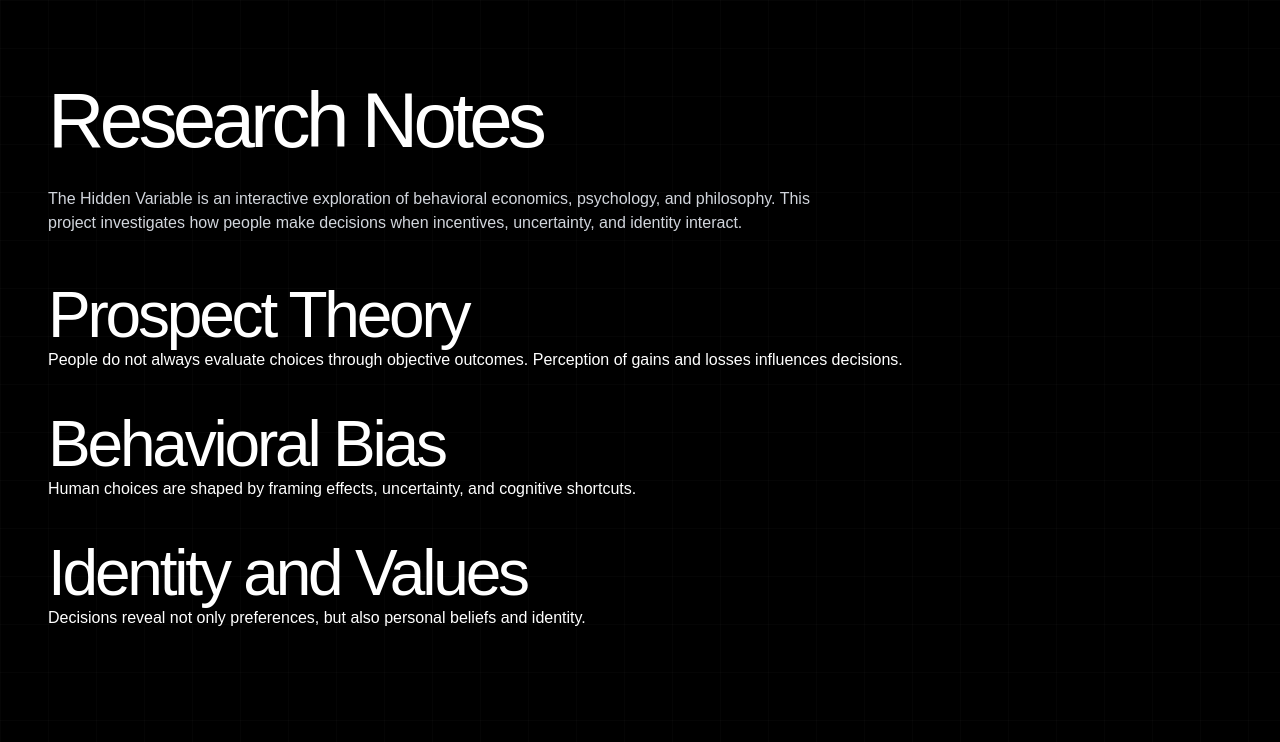
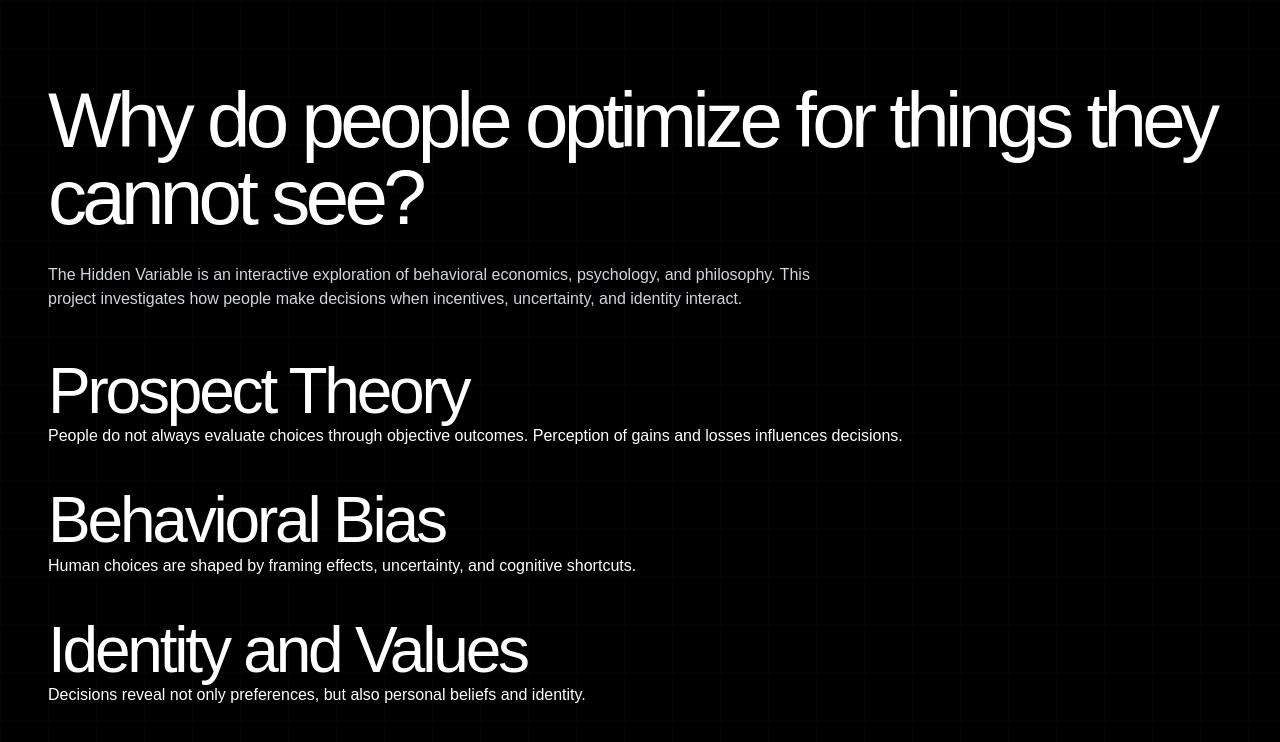
Before and after one commit to wendyzlzhang-sketch/the-hidden-variable, a Next.js app: page /research-notes in a window 1280 px wide. Shown: the top 742 px of the page. Built offline with nearby package versions, Linux system fonts and the light colour scheme.

Commit message:
Update page.tsx

```diff
--- a/src/app/research-notes/page.tsx
+++ b/src/app/research-notes/page.tsx
@@ -3,7 +3,7 @@ export default function ResearchNotes() {
     <main className="min-h-screen bg-black text-white p-12">
 
       <h1 className="text-5xl mb-8">
-        Research Notes
+        Why do people optimize for things they cannot see?
       </h1>
 
       <p className="max-w-3xl text-gray-300">
```
